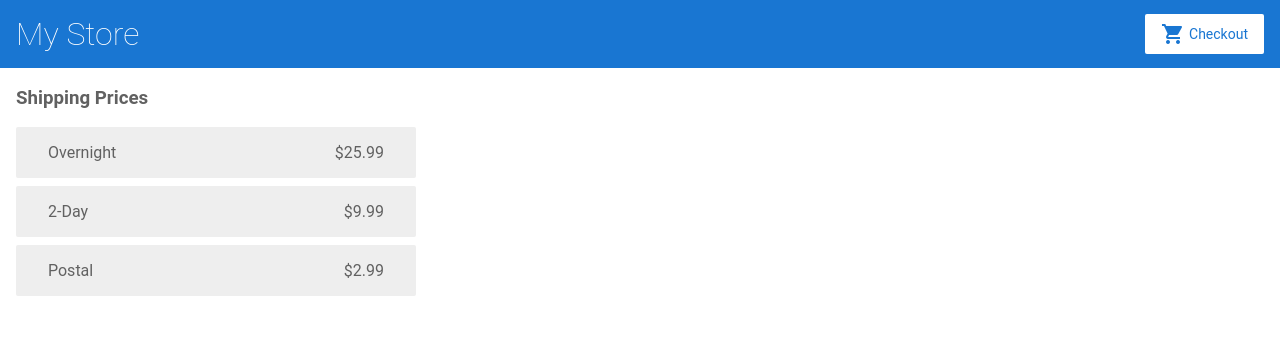
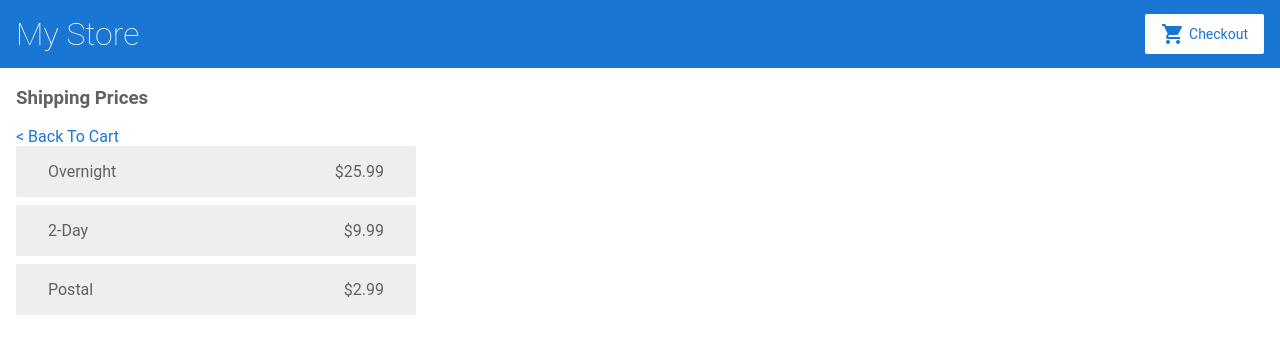
Before and after one commit to DeviantGnome/angular-getting-started, an Angular app: page /shipping in a window 1280 px wide. Shown: the top 354 px of the page. Built offline with nearby package versions, Linux system fonts and the light colour scheme.

Commit message:
1 file modified

```diff
--- a/src/app/shipping/shipping.component.html
+++ b/src/app/shipping/shipping.component.html
@@ -1,4 +1,5 @@
 <h3>Shipping Prices</h3>
+<a routerLink="/cart">< Back To Cart</a>
 
 <div class="shipping-item" *ngFor="let shipping of shippingCosts | async">
   <span>{{ shipping.type }}</span>
```
